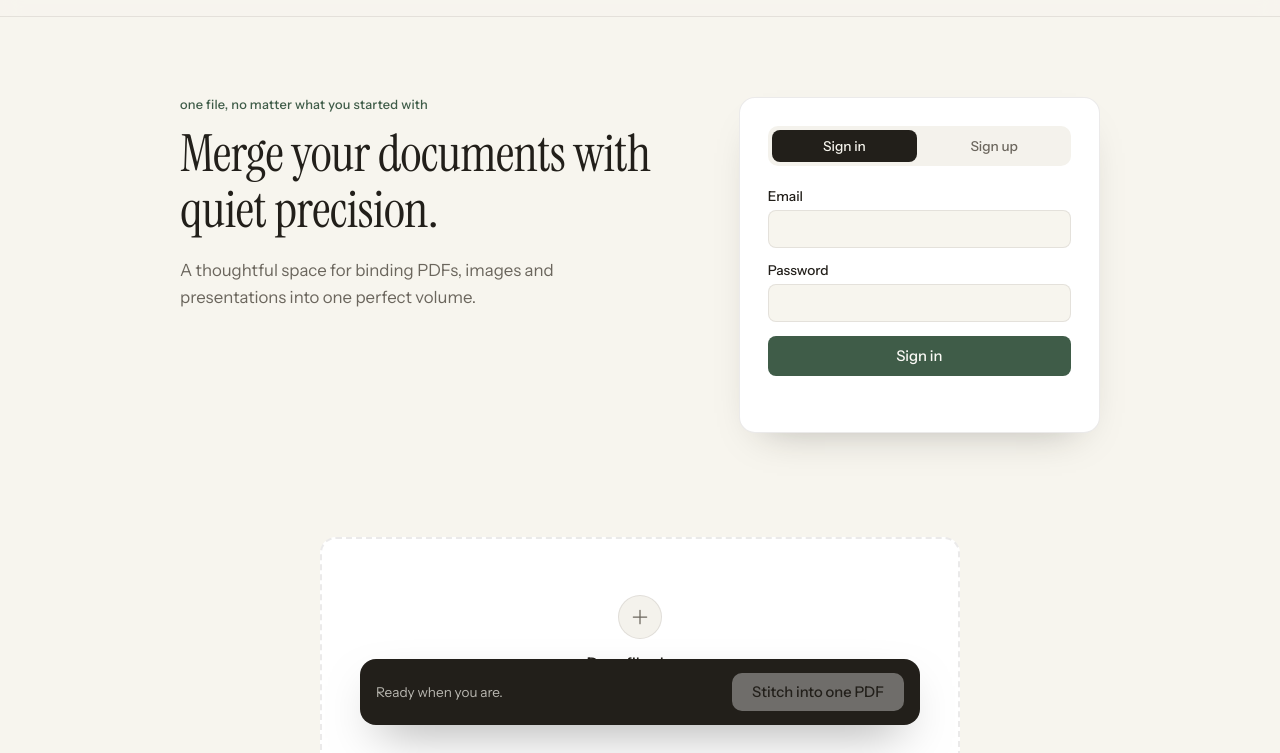
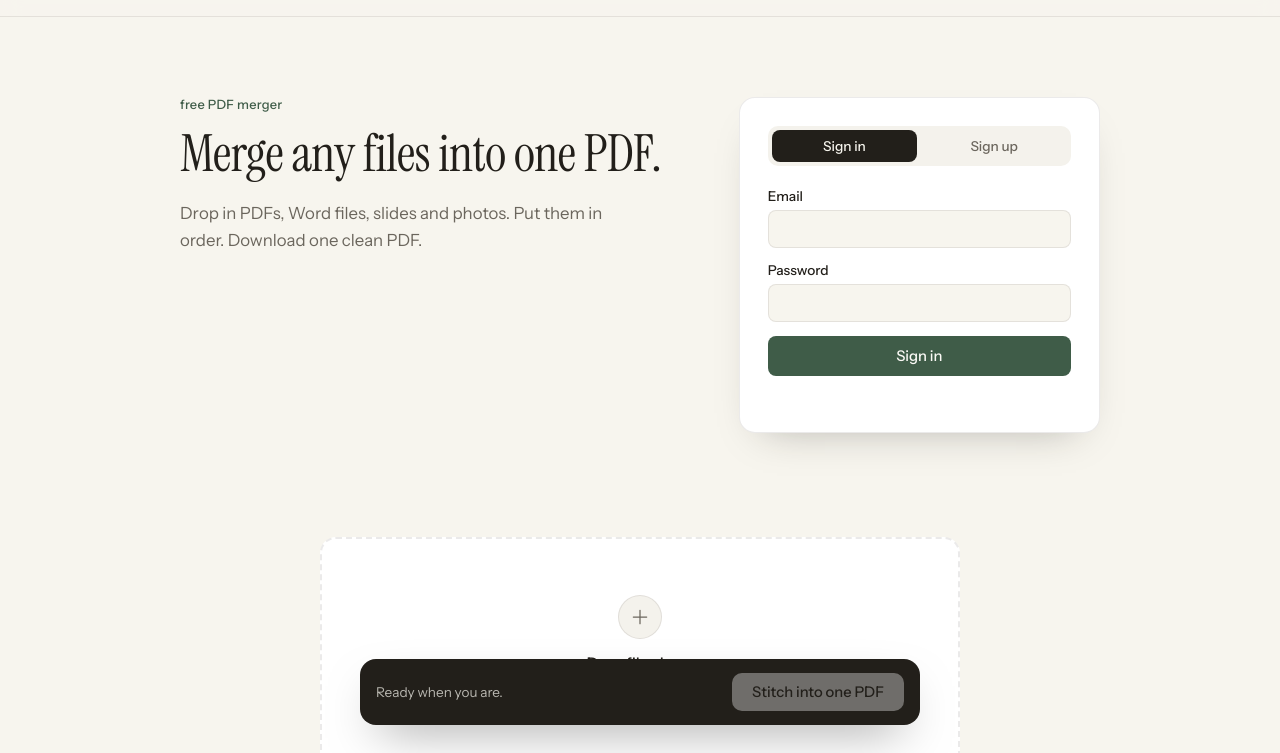
Before and after one commit to Blessings-ux/paper-duet, a plain HTML site: page frontend/index.html in a window 1280 px wide. Shown: the part 47-800 px from the top of the page. Drawn offline with nearby package versions, Linux system fonts and the light colour scheme.

Commit message:
Change hero text

```diff
--- a/frontend/index.html
+++ b/frontend/index.html
@@ -30,9 +30,9 @@
     <!-- HERO + AUTH (shown when signed out) -->
     <section class="hero" id="heroSection">
       <div class="hero-copy">
-        <p class="eyebrow">one file, no matter what you started with</p>
-        <h1>Merge your documents with quiet precision.</h1>
-        <p class="hero-sub">A thoughtful space for binding PDFs, images and presentations into one perfect volume.</p>
+        <p class="eyebrow">free PDF merger</p>
+        <h1>Merge any files into one PDF.</h1>
+        <p class="hero-sub">Drop in PDFs, Word files, slides and photos. Put them in order. Download one clean PDF.</p>
       </div>
 
       <div class="auth-card" id="authCard">
```
